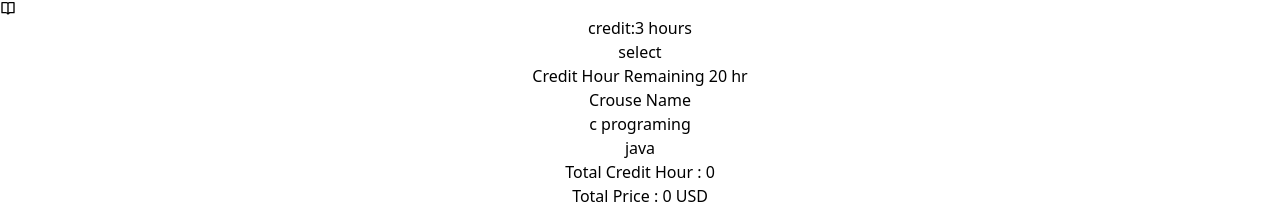
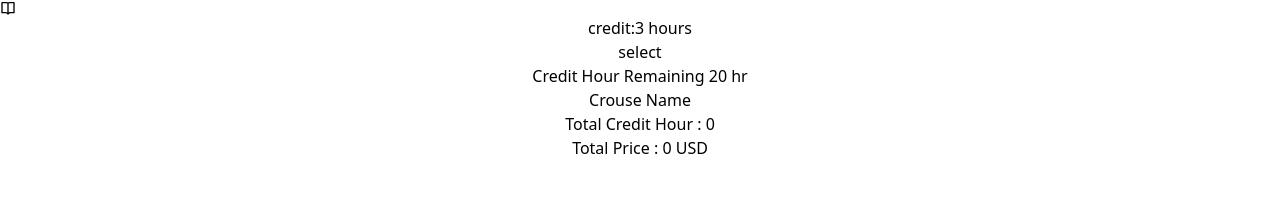
Before and after one commit to sadek1999/course-roster, a React (Vite) app: page / in a window 1280 px wide. Shown: the part 4028-4233 px from the top of the page. After the commit the page ends 4188 px from the top, so only its background shows below. Built offline with nearby package versions, Linux system fonts and the light colour scheme.

Commit message:
succssfully add the corse title in ui by usingmap opparator

```diff
--- a/src/App.jsx
+++ b/src/App.jsx
@@ -5,23 +5,23 @@ import Blogs from './components/blogs/Blogs'
 import Marks from "./components/Marks/Marks.jsx"
 
 function App() {
-  const [credits,setCredits]=useState(0);
-  const[Price,setPreice]=useState(0);
-   const[Title,setTitle]=useState([]);
+  const [credits, setCredits] = useState(0);
+  const [Price, setPreice] = useState(0);
+  const [Titles, setTitle] = useState([]);
 
 
 
-  const handalCredit=(credithours,price,title)=>{
-    let totalCradit=parseInt(credithours)+credits;
+  const handalCredit = (credithours, price, title) => {
+    let totalCradit = parseInt(credithours) + credits;
     setCredits(totalCradit);
 
-    let totalPrice=parseFloat(price)+Price;
+    let totalPrice = parseFloat(price) + Price;
     setPreice(totalPrice);
 
-    const newtitle=[...Title,title]
+    const newtitle = [...Titles, title]
     setTitle(newtitle)
 
-    console.log(newtitle);
+    // console.log(Titles);
 
   }
 
@@ -31,16 +31,17 @@ function App() {
       <h1 className='text-4xl font-bold text-center'>Corse Registration</h1>
       <div className='flex gap-3 mt-3'>
         <Blogs
-        handalCredit={handalCredit}
+          handalCredit={handalCredit}
 
         ></Blogs>
         <Marks
-        credits={credits}
-      Price={Price}
+          credits={credits}
+          Price={Price}
+          Titles={Titles}
         ></Marks>
       </div>
 
-      </div>
+    </div>
   )
 }
 
--- a/src/components/Mark/Mark.jsx
+++ b/src/components/Mark/Mark.jsx
@@ -1,26 +1,14 @@
 
 
-const Mark = ({credits,Price}) => {
+const Mark = ({title}) => {
     return (
-        <div className="text-start bg-stone-100 p-3 rounded space-y-2">
-            <div className=" p-2 border-b-2 ">
-            <h4 className="text-xl text-blue-400 font-bold"> Credit Hour Remaining 20 hr </h4>
-            </div>
-            <div className="text-start p-2 border-b-2">
-                <h1 className="text-2xl font-bold">Crouse Name</h1>
-                <ol>
-                    <li>c programing</li>
-                    <li>java</li>
+          <>
+                <ol className="">
+                    <li>{title}</li>
+
                 </ol>
-            </div>
-            <div className="p-3 border-b-2">
-                <h3 className="text-xl font-semibold">Total Credit Hour : {credits} </h3>
-            </div>
-            <div>
-                <h1 className="text-2xl font-semibold">Total Price : {Price} USD</h1>
-            </div>
+        </>
 
-        </div>
     );
 };
 
--- a/src/components/Marks/Marks.jsx
+++ b/src/components/Marks/Marks.jsx
@@ -2,15 +2,35 @@ import Mark from "../Mark/Mark";
 
 
 
-const Marks = ({credits,Price}) => {
+const Marks = ({credits,Price,Titles}) => {
     return (
         <div className=" w-1/4 ">
 
+            <div className="text-start bg-stone-100 p-3 rounded space-y-2">
+            <div className=" p-2 border-b-2 ">
+            <h4 className="text-xl text-blue-400 font-bold"> Credit Hour Remaining 20 hr </h4>
+            </div>
+            <div className="text-start p-2 border-b-2">
+            <h1 className="text-2xl font-bold">Crouse Name</h1>
+            {
+                Titles.map((title ,idx)=><Mark
+                    key={idx}
+                title={title}
+                ></Mark>)
+              }
 
-                <Mark
-                credits={credits}
-                Price={Price}
-                ></Mark>
+            </div>
+            <div className="p-3 border-b-2">
+                <h3 className="text-xl font-semibold">Total Credit Hour : {credits} </h3>
+            </div>
+            <div>
+                <h1 className="text-2xl font-semibold">Total Price : {Price} USD</h1>
+            </div>
+
+        </div>
+
+
+
 
 
         </div>
```
